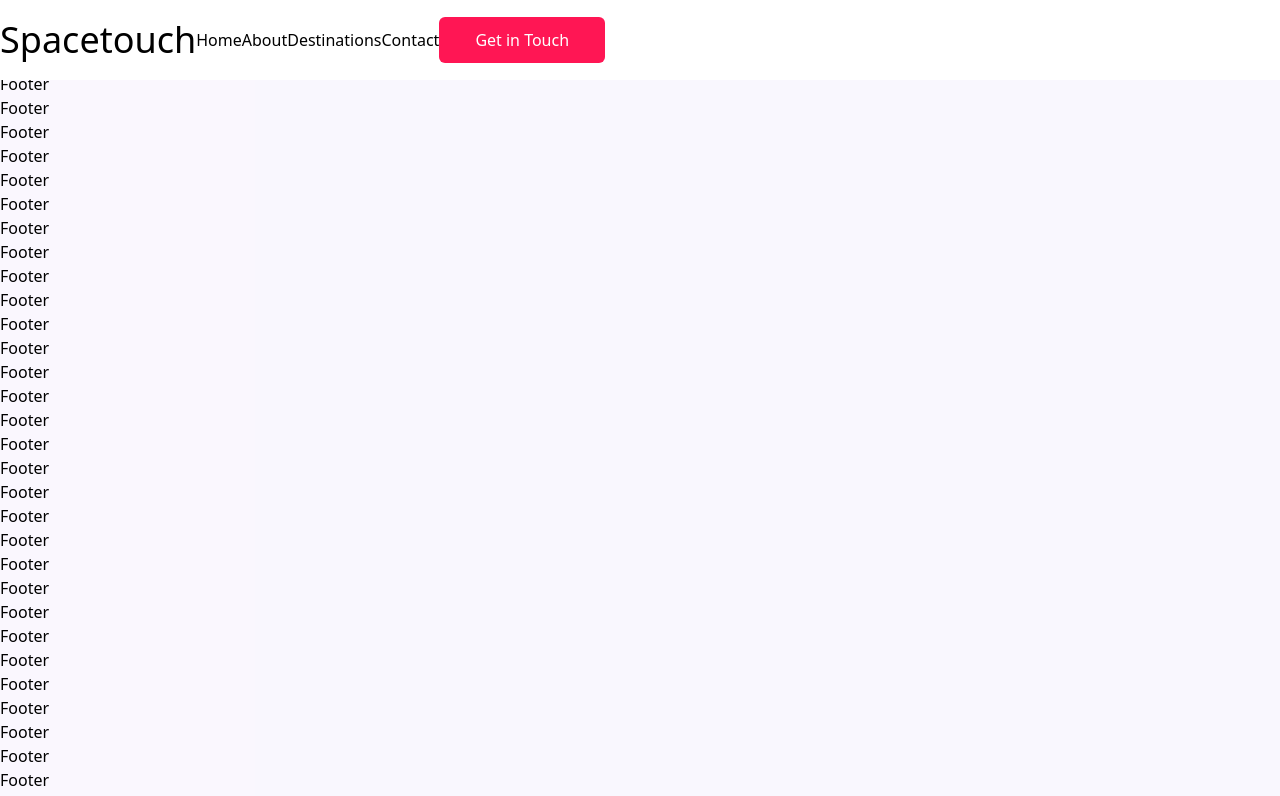
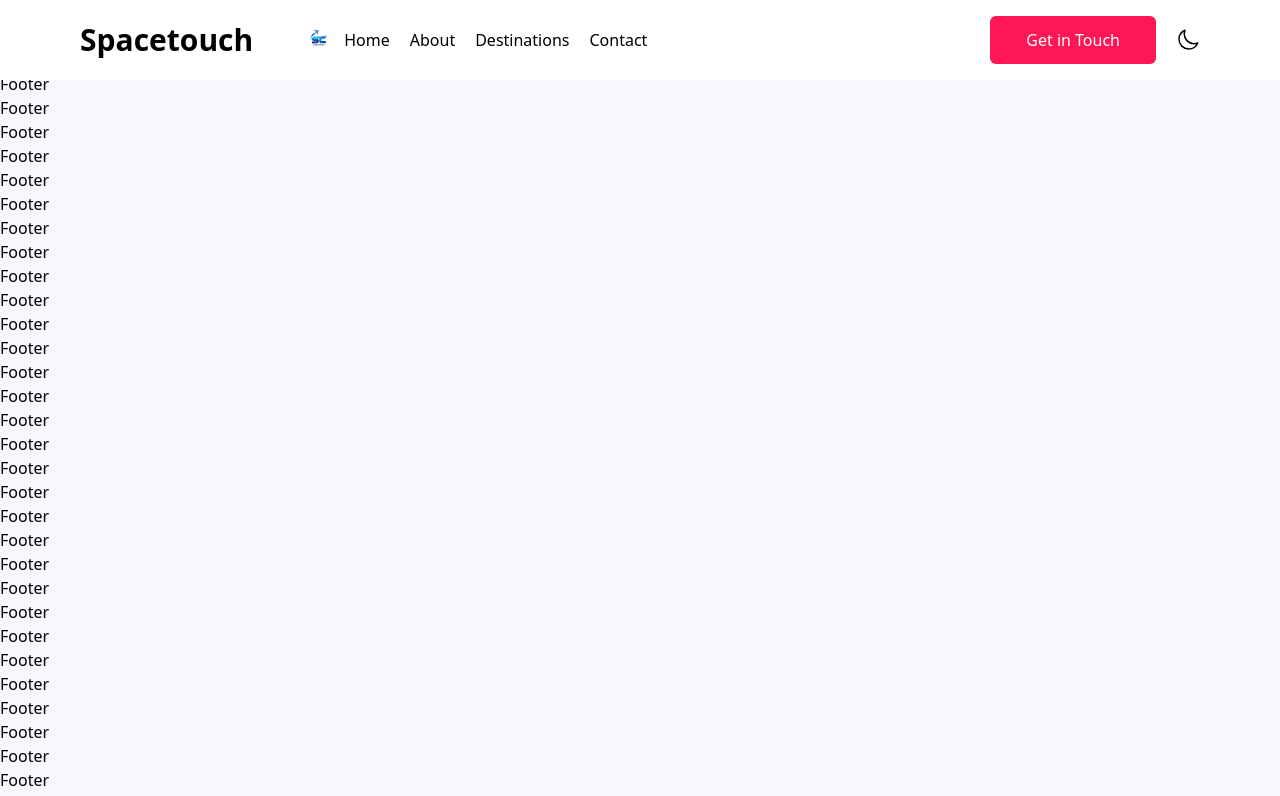
Before and after one commit to GraceJoseph-hub/space-touch, a React (Vite) app: page / in a window 1280 px wide. Shown: the top 796 px of the page. Built offline with nearby package versions, Linux system fonts and the light colour scheme.

Commit message:
project in progress

```diff
--- a/src/App.jsx
+++ b/src/App.jsx
@@ -10,7 +10,7 @@ import Footer from './components/footer/Footer';
 function App() {
 
   return (
-    <div className='bg-off-white'>
+    <div className='bg-off-white w-full'>
       <Router>
         <Navbar />
         <Routes>
--- /dev/null
+++ b/src/components/brand/Brand.jsx
@@ -0,0 +1,16 @@
+import React from 'react'
+import { Link } from "react-router-dom";
+import brandlogo from './brandlogo.jpg'
+
+const Brand = () => {
+  return (
+    <div className='flex items-center gap-12'>
+      <Link to='/' className='text-3xl font-semibold'>
+        Spacetouch
+      </Link>
+      <img src={brandlogo} alt="brand logo" width='35' height='35'/>
+    </div>
+  )
+}
+
+export default Brand
--- a/src/components/brandlink/Brandlink.jsx
+++ /dev/null
@@ -1,14 +0,0 @@
-import React from 'react'
-import { Link } from "react-router-dom";
-
-const Brandlink = () => {
-  return (
-    <div>
-      <Link to='/' className='text-4xl'>
-        Spacetouch
-      </Link>
-    </div>
-  )
-}
-
-export default Brandlink
--- a/src/components/btn/Btn.jsx
+++ b/src/components/btn/Btn.jsx
@@ -1,9 +1,10 @@
 import React from 'react'
 import { Link } from 'react-router-dom'
+import Moon from '../icons/Moon';
 
 const Btn = ({path, text, isMainColor, className}) => {
   return (
-    <div>
+    <div className='flex items-center gap-5'>
       <Link
         to={path}
         className={`${
@@ -14,6 +15,7 @@ const Btn = ({path, text, isMainColor, className}) => {
       >
         {text}
       </Link>
+      <Moon />
     </div>
   );
 }
--- /dev/null
+++ b/src/components/icons/Moon.jsx
@@ -0,0 +1,24 @@
+import React from 'react'
+
+const Moon = () => {
+  return (
+    <>
+      <svg
+        xmlns="http://www.w3.org/2000/svg"
+        fill="none"
+        viewBox="0 0 24 24"
+        stroke-width="1.5"
+        stroke="currentColor"
+        class="w-6 h-6"
+      >
+        <path
+          stroke-linecap="round"
+          stroke-linejoin="round"
+          d="M21.752 15.002A9.72 9.72 0 0 1 18 15.75c-5.385 0-9.75-4.365-9.75-9.75 0-1.33.266-2.597.748-3.752A9.753 9.753 0 0 0 3 11.25C3 16.635 7.365 21 12.75 21a9.753 9.753 0 0 0 9.002-5.998Z"
+        />
+      </svg>
+    </>
+  );
+}
+
+export default Moon
--- a/src/components/navbar/Navbar.jsx
+++ b/src/components/navbar/Navbar.jsx
@@ -1,14 +1,16 @@
 import React from 'react'
 import Navlinks from '../navlinks/Navlinks'
-import Brandlink from '../brandlink/Brandlink'
+import Brandlink from '../brand/Brand'
 import Btn from '../btn/Btn';
 
 const Navbar = () => {
   return (
-    <div className="flex items-center h-20 bg-light container mx-auto fixed top-0 left-0 right-0 z-50">
-      <Brandlink />
-      <Navlinks />
-      <Btn text='Get in Touch' isMainColor/>
+    <div className="flex items-center justify-between h-20 w-full px-20 bg-light fixed top-0 left-0 z-50">
+      <div className='flex gap-2'>
+        <Brandlink />
+        <Navlinks />
+      </div>
+      <Btn text="Get in Touch" isMainColor />
     </div>
   );
 }
--- a/src/components/navlinks/Navlinks.jsx
+++ b/src/components/navlinks/Navlinks.jsx
@@ -21,9 +21,9 @@ const Navlinks = () => {
     },
   ];
   return (
-    <div>
+    <div className='flex items-center gap-5'>
       {links.map((link, index) => (
-        <NavLink to={link.path} key={`${link.name}-${index}`} className='text-base'>
+        <NavLink to={link.path} key={`${link.name}-${index}`} className='text-base '>
           {link.name}
         </NavLink>
       ))}
--- a/tailwind.config.js
+++ b/tailwind.config.js
@@ -9,6 +9,7 @@ export default {
       colors: {
         light: "#fff",
         "off-white": "rgba(147, 107, 232, 0.05)",
+        bold: '#151b1d',
         red: '#ff1654',
       },
     },
```
Also changed, not shown: src/components/brand/brandlogo.jpg (renamed from logo.jpg).
